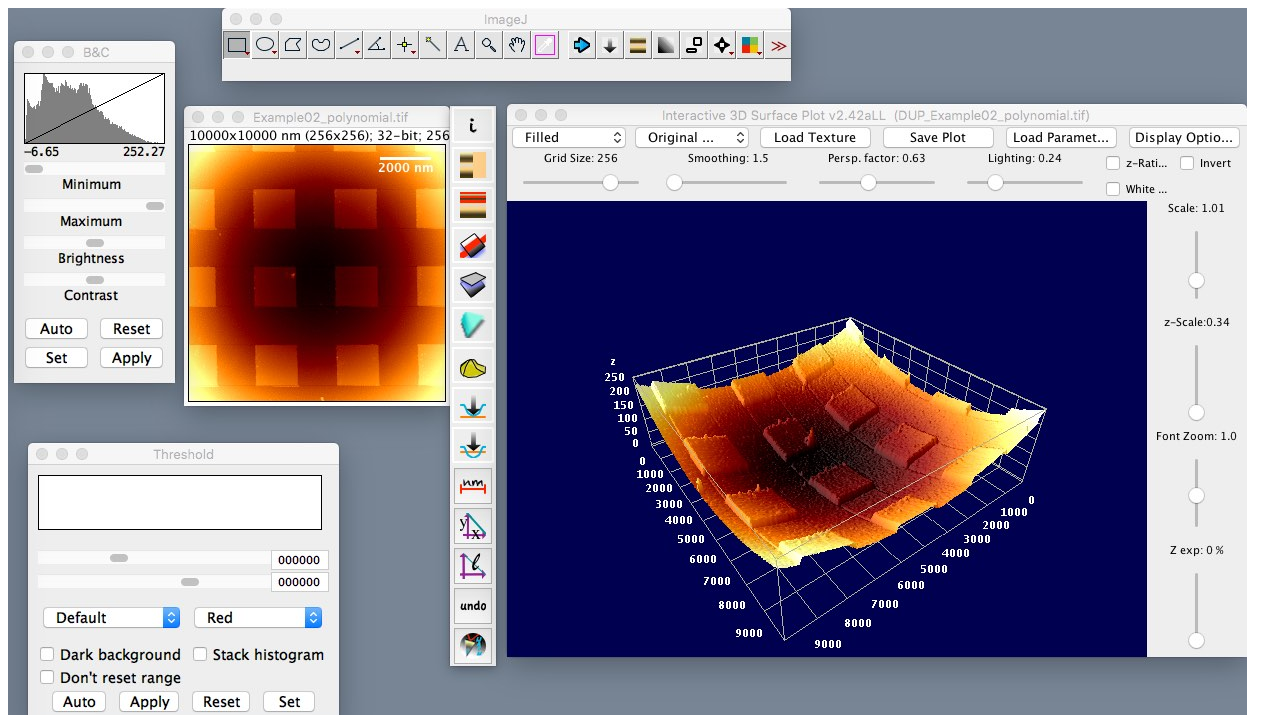
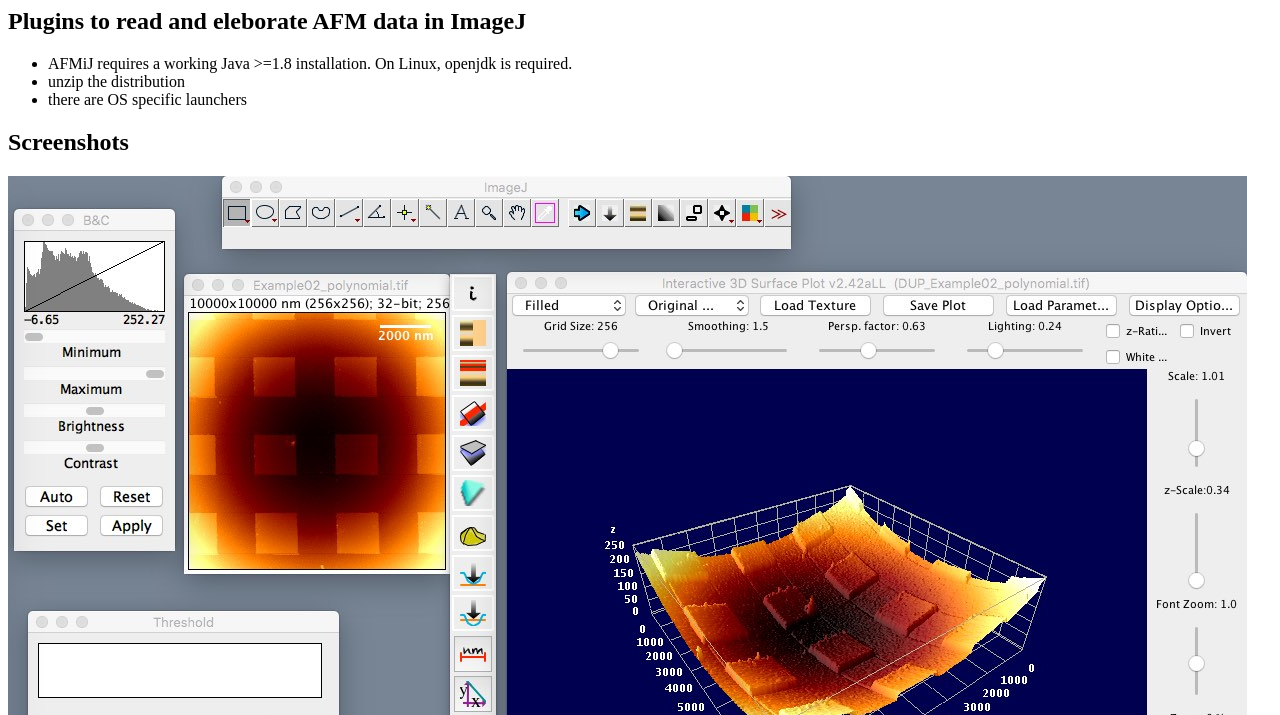
Before and after one commit to AFMiJ/AFMiJ, a plain HTML site: page docs/index.html in a window 1280 px wide. Shown: the top 715 px of the page. Drawn offline with Linux system fonts and the light colour scheme.

Commit message:
Update index.html

```diff
--- a/docs/index.html
+++ b/docs/index.html
@@ -4,7 +4,15 @@
 	<meta charset="utf-8" />
 </head>
 <body>
+	<h2>Plugins to read and eleborate AFM data in ImageJ</h2>
+	<ul>
+		<li>AFMiJ requires a working Java >=1.8 installation. On Linux, openjdk is required.</li>
+		<li>unzip the distribution</li>
+		<li>there are OS specific launchers</li>
+	</ul>
+	<h2> Screenshots</h2>
 	<img src="Screenshot_AFMiJ_OSX.jpg" alt="OSX Screenshot">
+	<p>
 	<img src="Screenshot_AFMiJ_Windows.jpg" alt="Windows 10 Screenshot">
 </body>
 </html>
```
